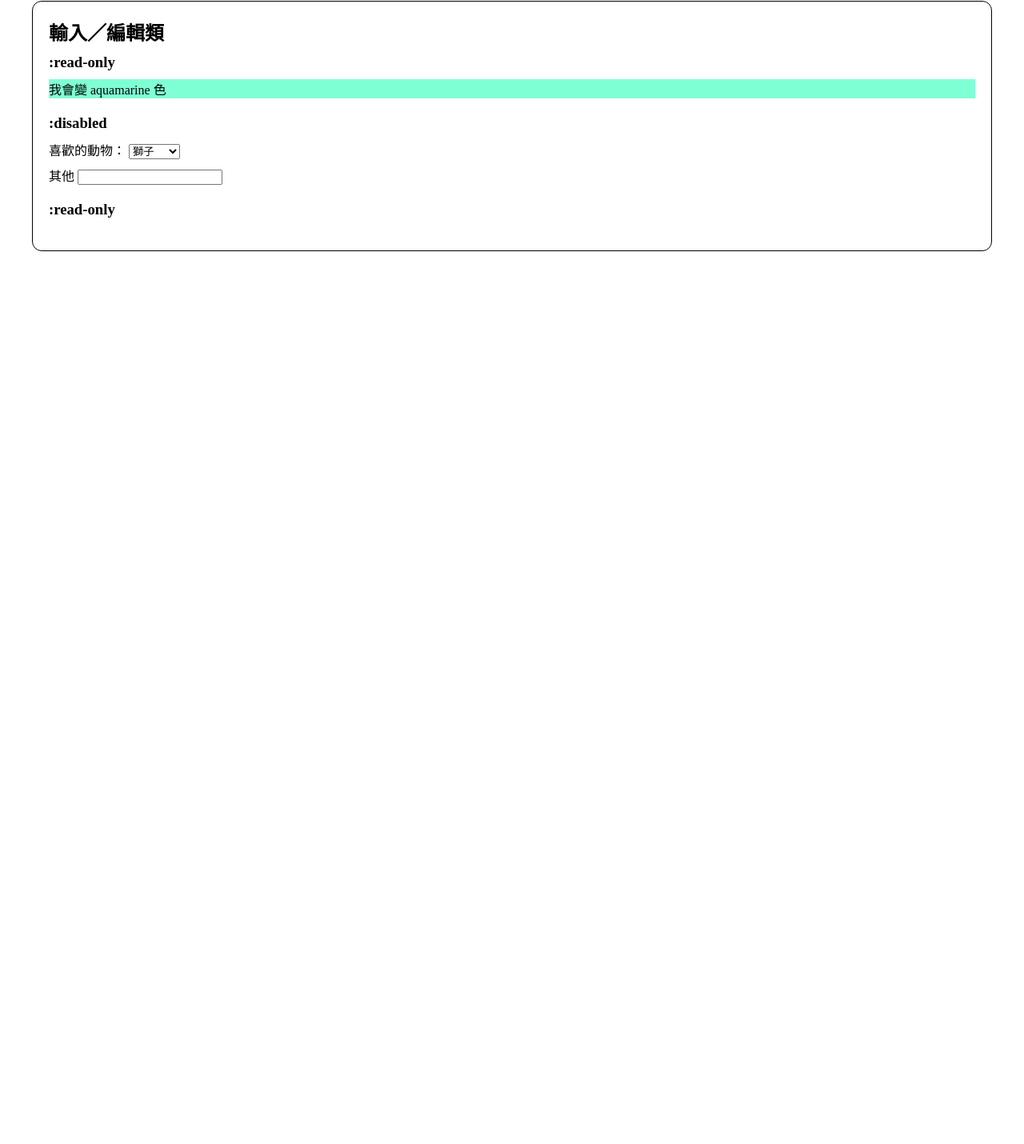
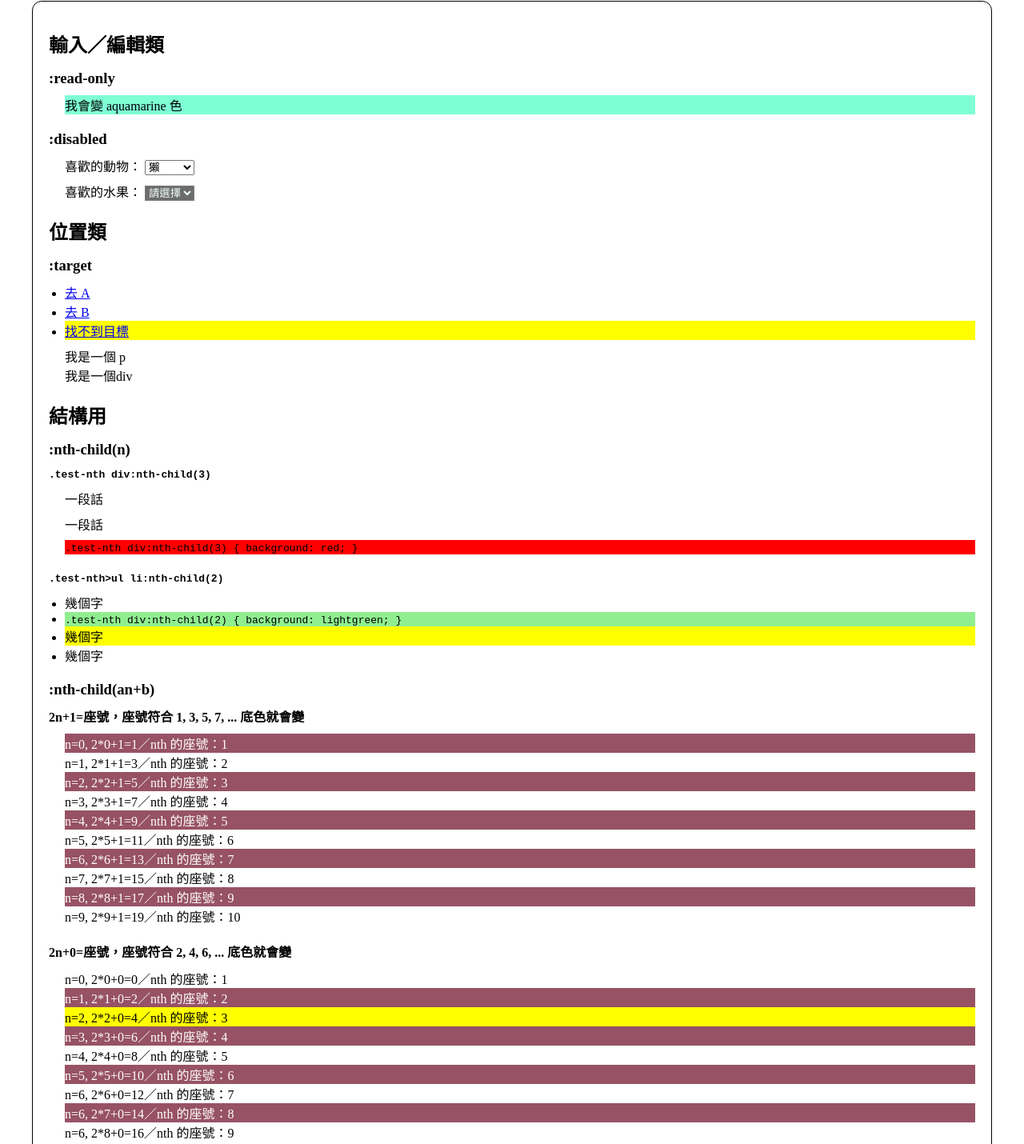
Before and after one commit to NekoBoxy/practice-2023-ironman, a plain HTML site: page 05-pseudo-classes/pseudo.html in a window 1280 px wide. Shown: the part 128-1558 px from the top of the page at 80% size. Before the commit the page ends 800 px from the top, so only its background shows below. Drawn offline with Linux system fonts and the light colour scheme.

Commit message:
0822 進度

```diff
--- a/05-pseudo-classes/pseudo.html
+++ b/05-pseudo-classes/pseudo.html
@@ -17,38 +17,116 @@
     <h1>常見的偽類 psuedo-class 練習</h1>
     <div class="box">
       <h2>輸入／編輯類</h2>
+      <h3>:read-only</h3>
       <div class="inner-box">
-        <h3>:read-only</h3>
         <p class="read-only">我會變 aquamarine 色</p>
       </div>
+      <h3>:disabled</h3>
       <div class="inner-box">
-        <h3>:disabled</h3>
-        <form>
         <div>
           <label>喜歡的動物：
-              <select name="animal">
-                <optgroup label="大型動物">
+            <select name="animals">
+              <option>請選擇</option>
               <option value="lion">獅子</option>
-                  <option value="cow">牛</option>
-                </optgroup>
-                <optgroup label="中小型動物">
-                  <option value="otter">獺</option>
-                  <option value="cat">貓咪</option>
-                </optgroup>
+              <option value="otter" selected>獺</option>
             </select>
           </label>
         </div>
         <div>
-            <label>其他
-              <input type="text">
+          <label>喜歡的水果：
+            <select name="fruits" disabled>
+              <option>請選擇</option>
+              <option value="banana">香蕉</option>
+              <option value="watermelon">西瓜</option>
+            </select>
           </label>
         </div>
-        </form>
       </div>
+      <h2>位置類</h2>
+      <h3>:target</h3>
       <div class="inner-box">
-        <h3>:read-only</h3>
+        <div>
+          <ul>
+            <li>
+              <a href="#para">去 A</a>
+            </li>
+            <li>
+              <a href="#block">去 B</a>
+            </li>
+            <li>
+              <a href="notdefined">找不到目標</a>
+            </li>
+          </ul>
+        </div>
+        <div>
+          <p id="para">我是一個 p</p>
+          <div id="block">我是一個div</div>
         </div>
       </div>
+      <h2>結構用</h2>
+      <h3>:nth-child(n)</h3>
+      <h4><code>.test-nth div:nth-child(3)</code></h4>
+      <div class="inner-box test-nth">
+        <div>
+          <p>一段話</p>
+        </div>
+        <div>
+          <p>一段話</p>
+        </div>
+        <div>
+          <p><code>.test-nth div:nth-child(3) { background: red; }</code></p>
+        </div>
+      </div>
+      <h4><code>.test-nth>ul li:nth-child(2)</code></h4>
+      <div class="inner-box test-nth">
+        <ul>
+          <li>幾個字</li>
+          <li><code>.test-nth div:nth-child(2) { background: lightgreen; }</code></li>
+          <li>幾個字</li>
+          <li>幾個字</li>
+        </ul>
+      </div>
+      <h3>:nth-child(an+b)</h3>
+      <h4>2n+1=座號，座號符合 1, 3, 5, 7, ... 底色就會變</h4>
+      <div class="inner-box test-nth-anb">
+        <p>n=0, 2*0+1=1／nth 的座號：1</p>
+        <p>n=1, 2*1+1=3／nth 的座號：2</p>
+        <p>n=2, 2*2+1=5／nth 的座號：3</p>
+        <p>n=3, 2*3+1=7／nth 的座號：4</p>
+        <p>n=4, 2*4+1=9／nth 的座號：5</p>
+        <p>n=5, 2*5+1=11／nth 的座號：6</p>
+        <p>n=6, 2*6+1=13／nth 的座號：7</p>
+        <p>n=7, 2*7+1=15／nth 的座號：8</p>
+        <p>n=8, 2*8+1=17／nth 的座號：9</p>
+        <p>n=9, 2*9+1=19／nth 的座號：10</p>
+      </div>
+      <h4>2n+0=座號，座號符合 2, 4, 6, ... 底色就會變</h4>
+      <div class="inner-box test-nth-anzero">
+        <p>n=0, 2*0+0=0／nth 的座號：1</p>
+        <p>n=1, 2*1+0=2／nth 的座號：2</p>
+        <p>n=2, 2*2+0=4／nth 的座號：3</p>
+        <p>n=3, 2*3+0=6／nth 的座號：4</p>
+        <p>n=4, 2*4+0=8／nth 的座號：5</p>
+        <p>n=5, 2*5+0=10／nth 的座號：6</p>
+        <p>n=6, 2*6+0=12／nth 的座號：7</p>
+        <p>n=6, 2*7+0=14／nth 的座號：8</p>
+        <p>n=6, 2*8+0=16／nth 的座號：9</p>
+      </div>
+      <h4>4n+1=座號，座號符合 1, 5, 9, ... 底色就會變</h4>
+      <div class="inner-box test-nth-anfour">
+        <p>n=0, 4*0+1=1／nth 的座號：1</p>
+        <p>n=1, 4*1+1=5／nth 的座號：2</p>
+        <p>n=2, 4*2+1=9／nth 的座號：3</p>
+        <p>n=3, 4*3+1=13／nth 的座號：4</p>
+        <p>n=4, 4*4+1=8／nth 的座號：5</p>
+        <p>n=5, 4*5+1=10／nth 的座號：6</p>
+        <p>n=6, 4*6+1=12／nth 的座號：7</p>
+        <p>n=6, 4*7+1=14／nth 的座號：8</p>
+        <p>n=6, 4*8+1=16／nth 的座號：9</p>
+      </div>
+      <span>也可以到 codepen 試試
+        <a href="https://codepen.io/nekoboxy/pen/xxmbQvL?editors=1100" target="_blank">點我</a>
+      </span>
     </div>
   </main>
 
--- a/05-pseudo-classes/style.css
+++ b/05-pseudo-classes/style.css
@@ -1,7 +1,13 @@
-form div {
+h2,
+h3 {
+  margin-top: 15px;
+}
+
+.inner-box div {
   margin-bottom: 8px;
 }
 
+/* 下面兩個結果一樣 */
 p[class="read-only"]:read-only {
   background-color: aquamarine;
 }
@@ -10,6 +16,49 @@ p[class="read-only"]:read-only {
   background-color: aquamarine;
 } */
 
-option[value$="ow"]:disabled {
-  background-color: gray;
+select:disabled {
+  background-color: rgb(46, 46, 46);
+  color: azure;
 }
+
+/* target */
+p:target {
+  background-color: gold;
+}
+
+/* 結合 ::before */
+/* p:target::before {
+  font: 70% sans-serif;
+  content: "►";
+  color: limegreen;
+  margin-right: 0.25em;
+} */
+
+div:target {
+  color: red;
+  font-weight: 900;
+}
+
+/* nth-child*/
+/* 選在 .test-nth 下的第二個 div */
+.test-nth div:nth-child(3) {
+  background: red;
+}
+
+/* 選在 .test-nth 下的 ul 中的第二個 li */
+.test-nth>ul li:nth-child(2) {
+  background: lightgreen;
+}
+
+/* 選取任何子層內的第三個項目 */
+:nth-child(3) {
+  background: yellow;
+}
+
+/* 在 指定 class 下的 p，符合條件的皆選取 */
+.test-nth-anb p:nth-child(2n+1),
+.test-nth-anzero p:nth-child(2n+0),
+.test-nth-anfour p:nth-child(4n+1) {
+  background-color: rgb(151, 82, 101);
+  color: white;
+}
--- a/chapterstyle.css
+++ b/chapterstyle.css
@@ -22,6 +22,10 @@ h5 {
   margin-bottom: 10px;
 }
 
+.inner-box {
+  margin-left: 1.25rem;
+}
+
 .box {
   border: 1px solid black;
   margin-bottom: 20px;
```
Also changed, not shown: index.html (renamed from entrance.html), 1 other file. Lines whose indentation alone changed are shown as unchanged.
